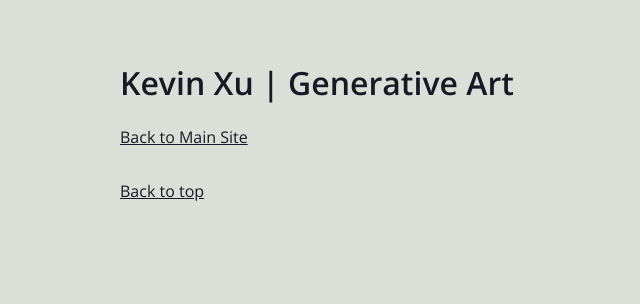
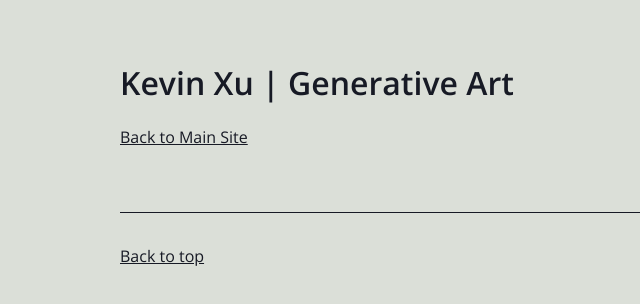
Before and after one commit to k-xvin/gallery, an Eleventy site: page src/index.njk in a window 1280 px wide. Shown: the whole page, without its empty margins (0-640 px from the left). Built offline with nearby package versions, Linux system fonts and the light colour scheme; Eleventy itself is replaced by a stand-in of ours; files that its build step writes are made by us from their sources; no server answers.

Commit message:
footer margins

```diff
--- a/src/sass/style.scss
+++ b/src/sass/style.scss
@@ -25,6 +25,9 @@ a {
     }
 }
 .footer {
+    margin: 2rem 0;
+    padding: 2rem 0;
+    border-top: 1px solid $color-text
 }
 
 .gallery {
```
